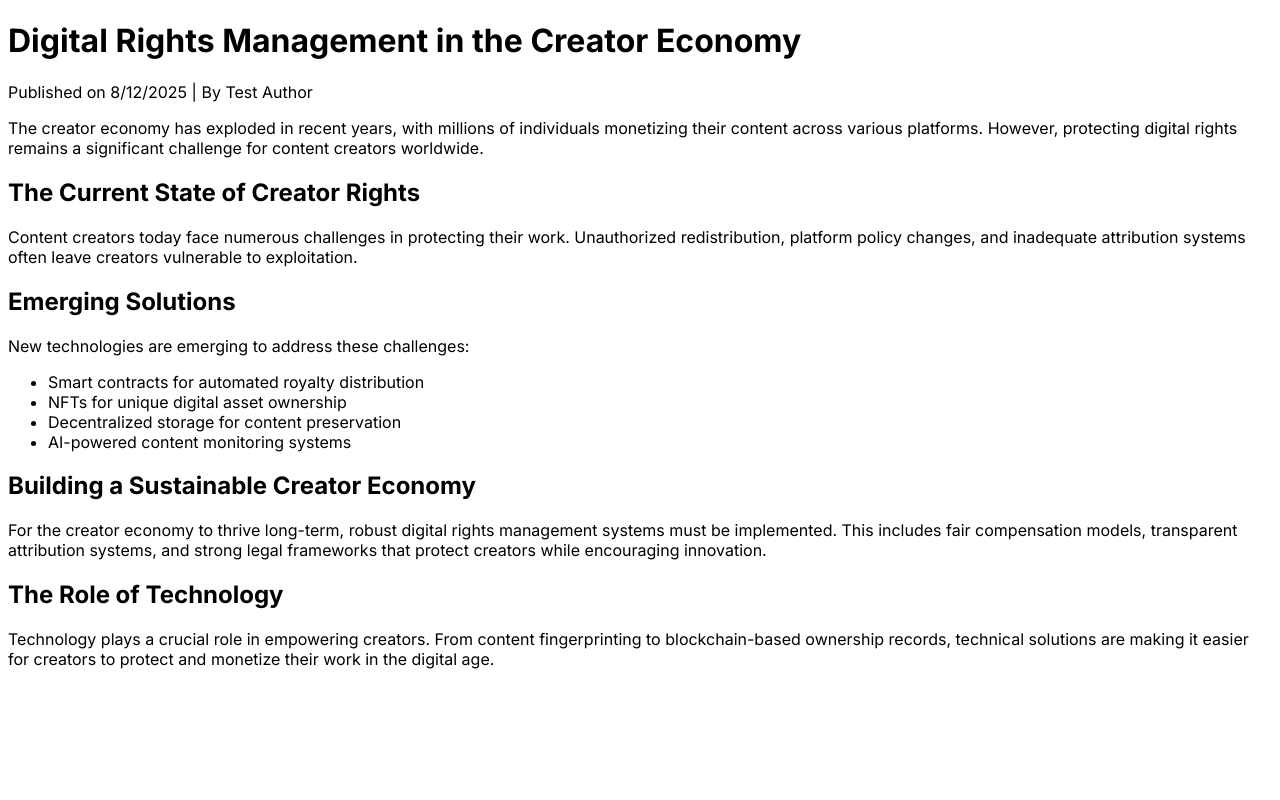
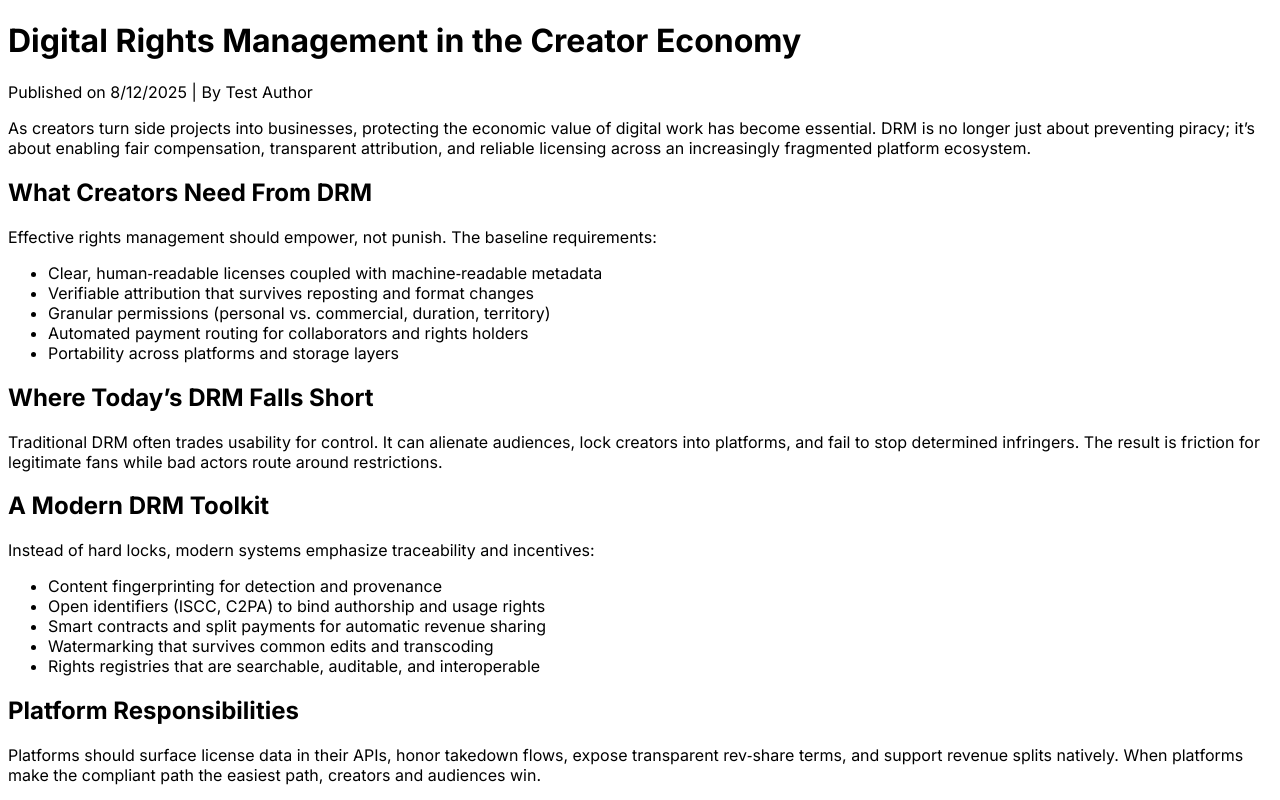
Before and after one commit to Mustapha-Zmirli/wb-test-content, a Next.js app: page /article4 in a window 1280 px wide. Shown: the top 800 px of the page. Built offline with nearby package versions, Linux system fonts and the light colour scheme.

Commit message:
article changed

```diff
--- a/app/article4/page.tsx
+++ b/app/article4/page.tsx
@@ -12,45 +12,66 @@ export default function Article4() {
 
       <article className="prose prose-lg max-w-none">
         <p>
-          The creator economy has exploded in recent years, with millions of individuals
-          monetizing their content across various platforms. However, protecting digital
-          rights remains a significant challenge for content creators worldwide.
+          As creators turn side projects into businesses, protecting the economic value of
+          digital work has become essential. DRM is no longer just about preventing piracy;
+          it’s about enabling fair compensation, transparent attribution, and reliable
+          licensing across an increasingly fragmented platform ecosystem.
         </p>
 
-        <h2>The Current State of Creator Rights</h2>
+        <h2>What Creators Need From DRM</h2>
         <p>
-          Content creators today face numerous challenges in protecting their work.
-          Unauthorized redistribution, platform policy changes, and inadequate
-          attribution systems often leave creators vulnerable to exploitation.
+          Effective rights management should empower, not punish. The baseline requirements:
+        </p>
+        <ul>
+          <li>Clear, human‑readable licenses coupled with machine‑readable metadata</li>
+          <li>Verifiable attribution that survives reposting and format changes</li>
+          <li>Granular permissions (personal vs. commercial, duration, territory)</li>
+          <li>Automated payment routing for collaborators and rights holders</li>
+          <li>Portability across platforms and storage layers</li>
+        </ul>
+
+        <h2>Where Today’s DRM Falls Short</h2>
+        <p>
+          Traditional DRM often trades usability for control. It can alienate audiences,
+          lock creators into platforms, and fail to stop determined infringers. The result
+          is friction for legitimate fans while bad actors route around restrictions.
         </p>
 
-        <h2>Emerging Solutions</h2>
+        <h2>A Modern DRM Toolkit</h2>
         <p>
-          New technologies are emerging to address these challenges:
+          Instead of hard locks, modern systems emphasize traceability and incentives:
         </p>
         <ul>
-          <li>Smart contracts for automated royalty distribution</li>
-          <li>NFTs for unique digital asset ownership</li>
-          <li>Decentralized storage for content preservation</li>
-          <li>AI-powered content monitoring systems</li>
+          <li>Content fingerprinting for detection and provenance</li>
+          <li>Open identifiers (ISCC, C2PA) to bind authorship and usage rights</li>
+          <li>Smart contracts and split payments for automatic revenue sharing</li>
+          <li>Watermarking that survives common edits and transcoding</li>
+          <li>Rights registries that are searchable, auditable, and interoperable</li>
         </ul>
 
-        <h2>Building a Sustainable Creator Economy</h2>
+        <h2>Platform Responsibilities</h2>
         <p>
-          For the creator economy to thrive long-term, robust digital rights management
-          systems must be implemented. This includes fair compensation models,
-          transparent attribution systems, and strong legal frameworks that protect
-          creators while encouraging innovation.
+          Platforms should surface license data in their APIs, honor takedown flows,
+          expose transparent rev‑share terms, and support revenue splits natively. When
+          platforms make the compliant path the easiest path, creators and audiences win.
         </p>
 
-        <h2>The Role of Technology</h2>
+        <h2>Practical Steps for Creators</h2>
+        <ul>
+          <li>Attach machine‑readable licenses and attribution to every upload</li>
+          <li>Use fingerprinting to monitor high‑value assets and enforce gently</li>
+          <li>Offer licensed tiers (personal, commercial, resale) with clear pricing</li>
+          <li>Automate collaborator splits to reduce disputes and admin work</li>
+          <li>Keep originals in resilient storage with versioned metadata</li>
+        </ul>
+
+        <h2>Outcome</h2>
         <p>
-          Technology plays a crucial role in empowering creators. From content
-          fingerprinting to blockchain-based ownership records, technical solutions
-          are making it easier for creators to protect and monetize their work
-          in the digital age.
+          DRM succeeds when it is invisible to honest users and costly for abuse. By
+          prioritizing interoperability, attribution, and automated compensation, creators
+          can protect their catalog without sacrificing reach or fan experience.
         </p>
       </article>
     </div>
-  )
+  );
 }
```
